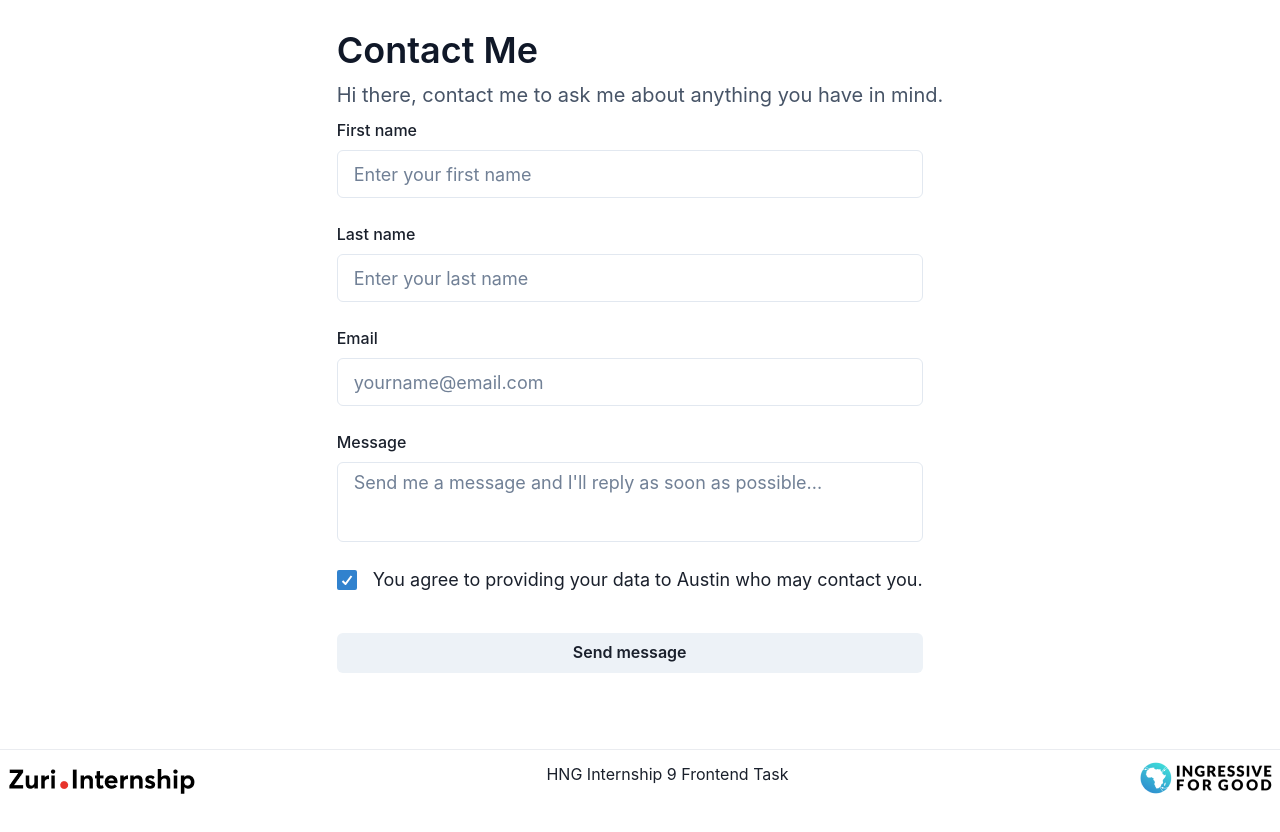
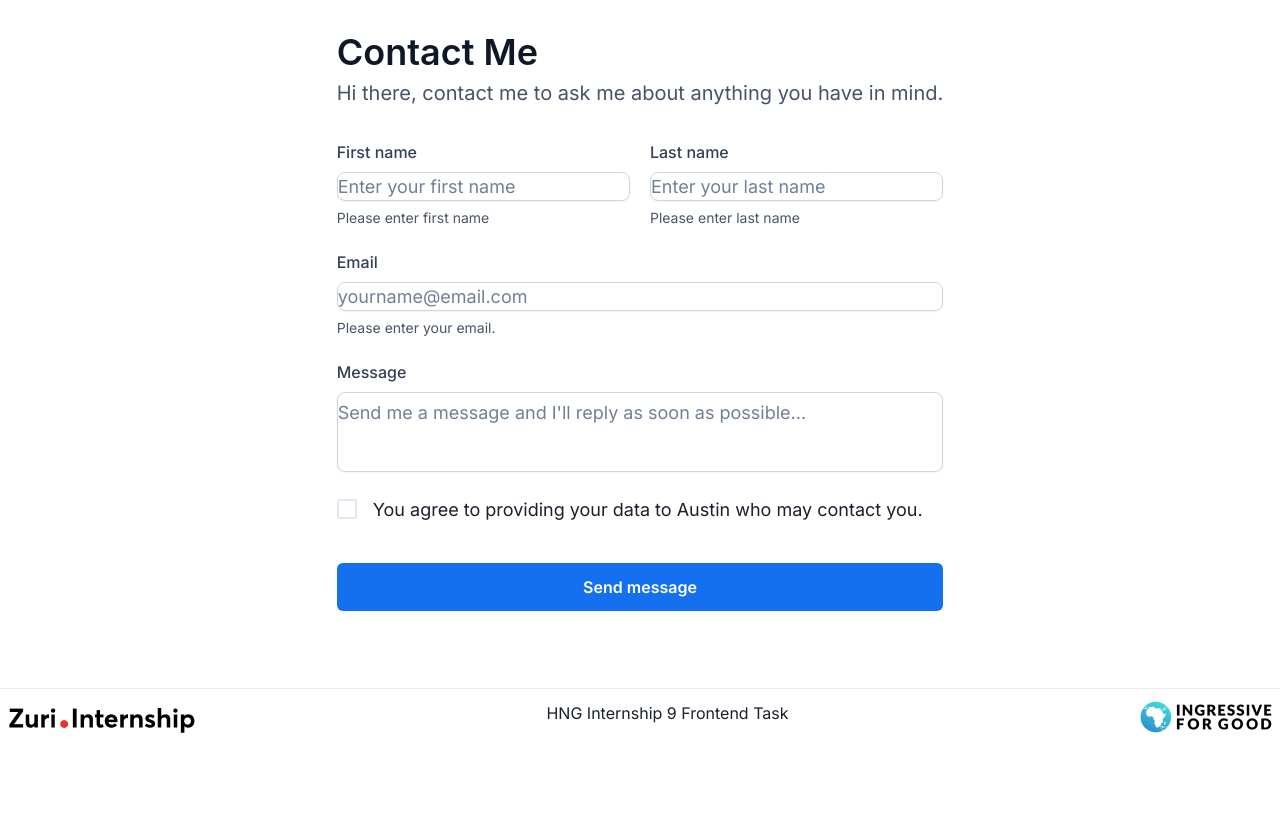
Before and after one commit to austinmula/link-tree-type, a React (Create React App) app: page /contact in a window 1280 px wide. Shown: the top 832 px of the page. After the commit the page ends 800 px from the top, so only its background shows below. Built offline with nearby package versions, Linux system fonts and the light colour scheme.

Commit message:
style: form design, error styles

```diff
--- a/src/App.css
+++ b/src/App.css
@@ -28,33 +28,33 @@
   gap: 2em;
 } */
 
-.profile-container {
+/* .profile-container {
   display: flex;
   position: relative;
   flex-direction: column;
   align-items: center;
   gap: 12px;
-}
+} */
 
-.profile-container #profile_img {
+/* .profile-container #profile_img {
   height: 88px;
   width: 88px;
   border-radius: 50%;
   object-fit: cover;
-}
+} */
 
-#twitter {
+/* #twitter {
   font-weight: 700;
   font-size: 20px;
   line-height: 30px;
   color: #101828;
-}
+} */
 
-#slack {
+/* #slack {
   display: none;
-}
+} */
 
-.share-container {
+/* .share-container {
   top: -20px;
   right: 10%;
   height: 40px;
@@ -66,13 +66,13 @@
   display: flex;
   align-items: center;
   justify-content: center;
-}
+} */
 
-.link-container {
+/* .link-container {
   margin-top: 1em;
-}
+} */
 
-a {
+/* a {
   display: flex;
   flex-direction: row;
   justify-content: center;
@@ -86,15 +86,15 @@ a {
   text-decoration: none;
   color: #101828;
   width: 100%;
-}
+} */
 
-.socials-container {
+/* .socials-container {
   display: flex;
   gap: 1.7em;
   align-items: center;
   justify-content: center;
   height: 72px;
-}
+} */
 
 /* footer {
   margin-top: auto;
@@ -112,14 +112,14 @@ a {
   height: 120px;
 } */
 
-#footer_text {
+/* #footer_text {
   font-family: "Inter";
   font-style: normal;
   font-weight: 400;
   font-size: 16px;
   line-height: 24px;
   color: #667085;
-}
+} */
 
 /* Extra small devices (phones, 600px and down) */
 /* @media only screen and (max-width: 600px) {
--- a/src/App.js
+++ b/src/App.js
@@ -1,5 +1,5 @@
 import { Route, Routes } from "react-router-dom";
-// import "./App.css";
+import "./App.css";
 import MainLayout from "./layouts/MainLayout";
 import ContactMe from "./pages/ContactMe";
 import LinkTree from "./pages/LinkTree";
@@ -7,7 +7,7 @@ import LinkTree from "./pages/LinkTree";
 function App() {
   return (
     <Routes>
-      <Route path="/" element={<MainLayout />}>
+      <Route path="" element={<MainLayout />}>
         <Route index element={<LinkTree />} />
         <Route path="contact" element={<ContactMe />} />
       </Route>
--- a/src/pages/ContactMe.js
+++ b/src/pages/ContactMe.js
@@ -3,92 +3,204 @@ import {
   Button,
   Checkbox,
   FormControl,
+  FormErrorMessage,
   FormHelperText,
   FormLabel,
-  HStack,
+  Heading,
   Input,
+  Stack,
   Text,
   Textarea,
   VStack,
 } from "@chakra-ui/react";
-import React from "react";
+import React, { useState } from "react";
 
 const ContactMe = () => {
+  const name = "Austin";
+  const [error, setError] = useState({
+    email: false,
+    first_name: false,
+    last_name: false,
+    message: false,
+    terms: false,
+  });
+  const [data, setData] = useState({
+    email: "",
+    first_name: "",
+    last_name: "",
+    message: "",
+    terms: "",
+  });
+
+  const handleSubmit = (e) => {
+    e.preventDefault();
+    console.log(data);
+  };
+
+  const handleChange = (e) => {
+    let name = e.target.id;
+    let value = e.target.value;
+
+    const currentInput = {
+      [name]: value,
+    };
+
+    const updatedInput = {
+      ...data,
+      ...currentInput,
+    };
+
+    setData(updatedInput);
+  };
   return (
-    <Box px={[4, 2]}>
-      <VStack my={7} maxW={"720px"} align="flex-start">
-        <Text
+    <Box
+      w={{ lg: "1216px" }}
+      display={"flex"}
+      justifyContent="center"
+      alignItems={"center"}
+      minH={{ base: "700px", md: "620px" }}
+    >
+      <VStack maxW={"720px"} spacing={8} h="-webkit-fit-content">
+        <VStack spacing={1} align="flex-start" w="100%">
+          <Heading
             fontWeight={600}
-          fontSize="36px"
-          lineHeight={"44px"}
+            fontSize={["30px", "36px"]}
+            lineHeight={["35px", "44px"]}
             color="#101828"
           >
             Contact Me
-        </Text>
+          </Heading>
 
           <Text
             fontWeight={400}
-          fontSize="20px"
-          lineHeight={"30px"}
+            fontSize={["14px", "20px"]}
+            lineHeight={["22px", "30px"]}
             color="#475467"
           >
             Hi there, contact me to ask me about anything you have in mind.
           </Text>
+        </VStack>
 
-        <VStack as="form" spacing={6}>
+        <VStack as="form" spacing={6} w="100%" onSubmit={handleSubmit}>
+          <Stack direction={["column", "row"]} w="100%" spacing={5}>
             <FormControl>
-            <FormLabel>First name</FormLabel>
+              <FormLabel color="#344054">First name</FormLabel>
               <Input
                 type="text"
                 id="first_name"
                 placeholder="Enter your first name"
-              size="lg"
+                size={["sm", "md", "lg"]}
+                variant="unstyled"
+                border={"1px solid #D0D5DD"}
+                boxShadow="0px 1px 2px rgba(16, 24, 40, 0.05)"
+                borderRadius={"8px"}
+                _focus={{
+                  border: "1px solid #84CAFF",
+                  boxShadow: "0px 1px 2px rgba(16, 24, 40, 0.05)",
+                }}
+                onChange={handleChange}
               />
-            {/* <FormHelperText>We'll never share your text.</FormHelperText> */}
+              <FormHelperText>Please enter first name</FormHelperText>
             </FormControl>
             <FormControl>
-            <FormLabel>Last name</FormLabel>
+              <FormLabel color="#344054">Last name</FormLabel>
               <Input
                 type="text"
                 id="last_name"
-              size="lg"
+                size={["sm", "md", "lg"]}
                 placeholder="Enter your last name"
+                variant="unstyled"
+                border={"1px solid #D0D5DD"}
+                boxShadow="0px 1px 2px rgba(16, 24, 40, 0.05)"
+                borderRadius={"8px"}
+                _focus={{
+                  border: "1px solid #84CAFF",
+                  boxShadow: "0px 1px 2px rgba(16, 24, 40, 0.05)",
+                }}
+                onChange={handleChange}
               />
-            {/* <FormHelperText>We'll never share your text.</FormHelperText> */}
+              <FormHelperText>Please enter last name</FormHelperText>
+            </FormControl>
+          </Stack>
+          <FormControl>
+            <FormLabel color="#344054">Email</FormLabel>
+            <Input
+              type="email"
+              id="email"
+              size={["sm", "md", "lg"]}
+              placeholder="yourname@email.com"
+              variant="unstyled"
+              border={"1px solid #D0D5DD"}
+              boxShadow="0px 1px 2px rgba(16, 24, 40, 0.05)"
+              borderRadius={"8px"}
+              _focus={{
+                border: "1px solid #84CAFF",
+                boxShadow: "0px 1px 2px rgba(16, 24, 40, 0.05)",
+              }}
+              onChange={handleChange}
+            />
+            <FormHelperText>Please enter your email.</FormHelperText>
           </FormControl>
           <FormControl>
-            <FormLabel>Email</FormLabel>
-            <Input
-              type="email"
-              id="first_name"
-              size="lg"
-              placeholder="yourname@email.com"
-            />
-            {/* <FormHelperText>We'll never share your email.</FormHelperText> */}
-          </FormControl>
-          <FormControl>
-            <FormLabel>Message</FormLabel>
+            <FormLabel color="#344054">Message</FormLabel>
             <Textarea
+              // isInvalid
               type="text"
               id="message"
               resize={"none"}
-              size="lg"
+              size={["sm", "md", "lg"]}
               placeholder="Send me a message and I'll reply as soon as possible..."
+              variant="unstyled"
+              border={"1px solid #D0D5DD"}
+              boxShadow="0px 1px 2px rgba(16, 24, 40, 0.05)"
+              borderRadius={"8px"}
+              _focus={{
+                border: "1px solid #84CAFF",
+                boxShadow: "0px 1px 2px rgba(16, 24, 40, 0.05)",
+              }}
+              _invalid={{
+                border: " 1px solid #F89687",
+              }}
+              onChange={handleChange}
             />
-            {/* <FormHelperText>We'll never share your text.</FormHelperText> */}
+            {/* <FormHelperText>Enter message here</FormHelperText> */}
+            <FormErrorMessage>Error</FormErrorMessage>
           </FormControl>
-          <Box>
-            <Checkbox size="lg" defaultChecked spacing="1rem">
-              You agree to providing your data to Austin who may contact you.
+          <Box w="100%">
+            <Checkbox
+              size={["sm", "md", "lg"]}
+              spacing="1rem"
+              onChange={handleChange}
+              id="terms"
+            >
+              You agree to providing your data to {name} who may contact you.
             </Checkbox>
           </Box>
           <Button
             id="btn__submit"
+            variant={"unstyled"}
+            display="flex"
+            justifyContent={"center"}
+            alignItems="center"
             mt={4}
+            py={6}
             w="100%"
-            // colorScheme="teal"
-            // isLoading={props.isSubmitting}
             type="submit"
+            bg={"#1570EF"}
+            color="#fff"
+            _disabled={{
+              boxShadow: "0px 1px 2px rgba(16, 24, 40, 0.05);",
+              bg: "#B2DDFF",
+            }}
+            _focus={{
+              bg: "#1570EF",
+              border: " 1px solid #1570EF",
+              boxShadow:
+                "0px 1px 2px rgba(16, 24, 40, 0.05), 0px 0px 0px 4px #D1E9FF",
+            }}
+            _hover={{
+              bg: "#175CD3",
+            }}
           >
             Send message
           </Button>
```
Lines whose indentation alone changed are shown as unchanged.
